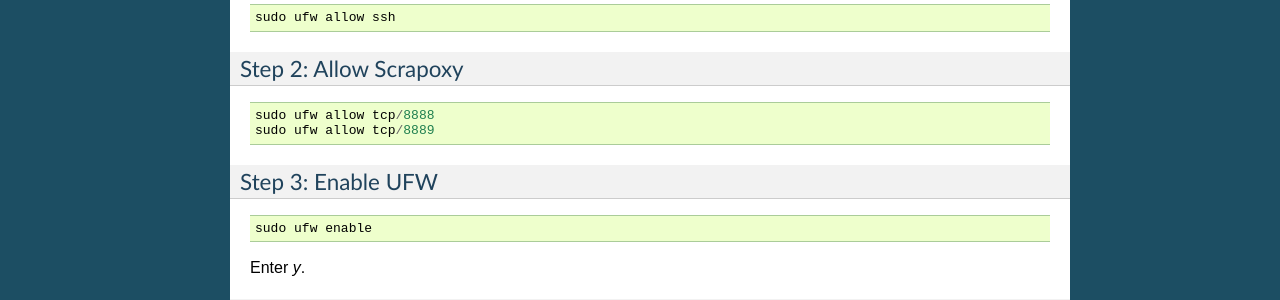
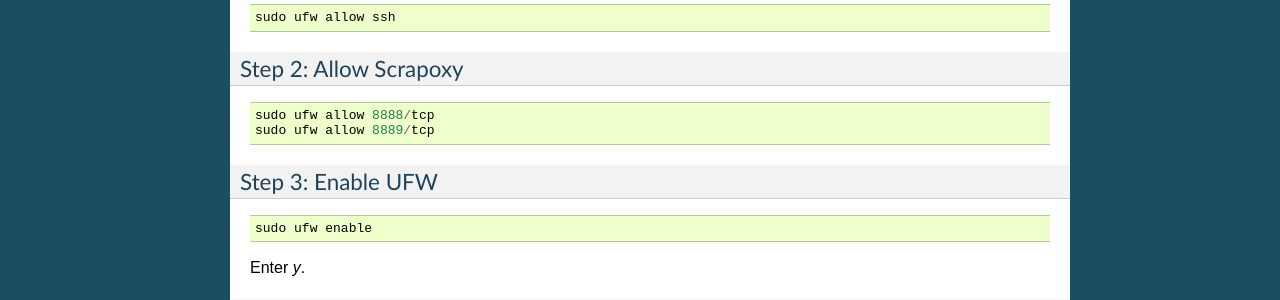
Before and after one commit to zahlio/scrapoxy, a Sphinx documentation site: the page built from docs/advanced/security/index.rst, in a window 1280 px wide. Shown: the part 1028-1328 px from the top of the page. Built offline with Sphinx 7.4.7, drawn with Linux system fonts in a browser that asks for light colours.

Commit message:
fix(docs): correct UFW rules

```diff
--- a/docs/advanced/security/index.rst
+++ b/docs/advanced/security/index.rst
@@ -76,8 +76,8 @@
 
 ::
 
-   sudo ufw allow tcp/8888
-   sudo ufw allow tcp/8889
+   sudo ufw allow 8888/tcp
+   sudo ufw allow 8889/tcp
 
 
 Step 3: Enable UFW
```
